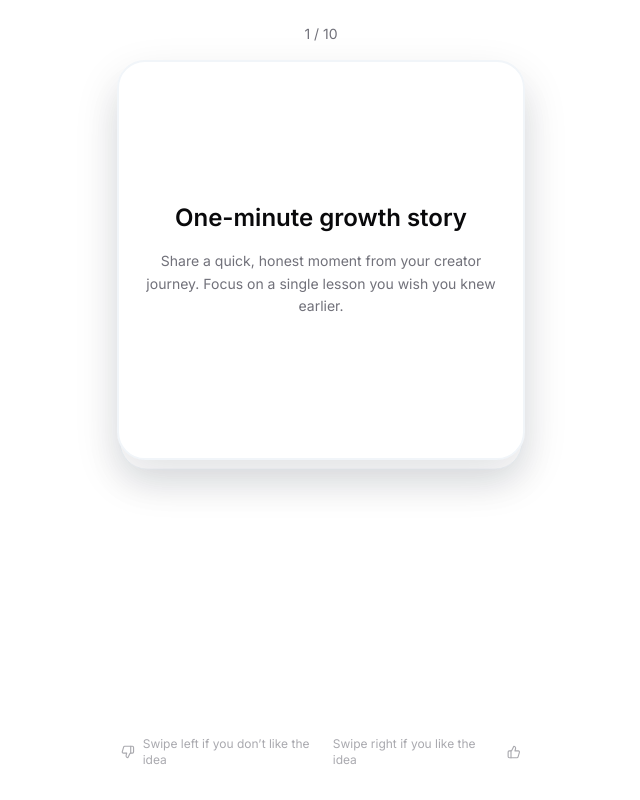
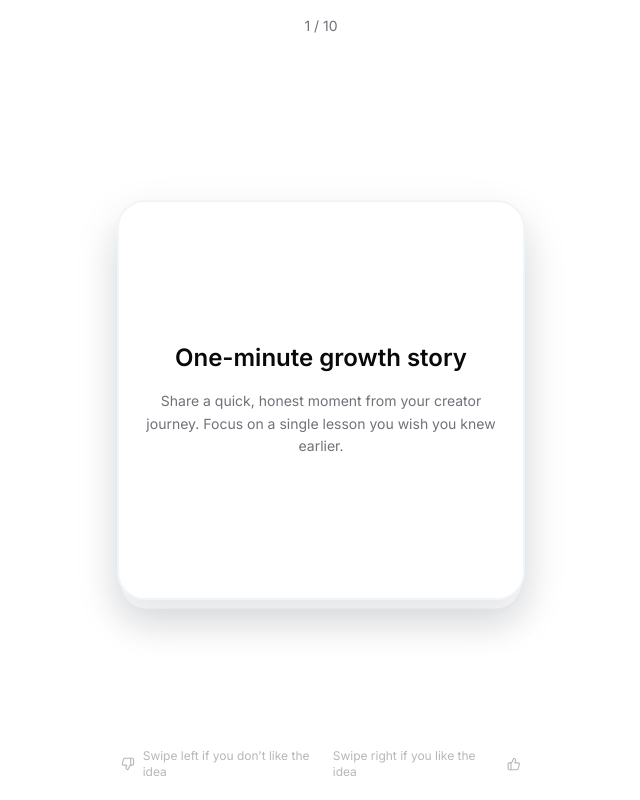
Before and after one commit to valeriya-ruta/ruta-app-demo, a Next.js app: page /reuse in a window 1280 px wide. Shown: the whole page, without its empty margins (319-959 px from the left). Built offline with nearby package versions, Linux system fonts and the light colour scheme.

Commit message:
Making swiping nicer

```diff
--- a/app/reuse/page.tsx
+++ b/app/reuse/page.tsx
@@ -8,7 +8,8 @@ import { useRouter } from "next/navigation";
 
 type IdeaStatus = "accepted" | "rejected";
 
-const SWIPE_THRESHOLD = 140;
+const SWIPE_THRESHOLD_RIGHT = 140; // Like - normal threshold
+const SWIPE_THRESHOLD_LEFT = 90;   // Dislike - easier due to ergonomics
 const MAX_ROTATION = 4;
 const CARD_HEIGHT = 400;
 
@@ -111,9 +112,10 @@ export default function ReusePage() {
     ideas.length
   }`;
 
-  // Compute border color based on swipe direction
-  const borderProgress = Math.min(Math.abs(displayedX) / SWIPE_THRESHOLD, 1);
+  // Compute border color based on swipe direction (use direction-specific thresholds)
   const swipeDirection = displayedX > 0 ? "right" : displayedX < 0 ? "left" : null;
+  const currentThreshold = swipeDirection === "left" ? SWIPE_THRESHOLD_LEFT : SWIPE_THRESHOLD_RIGHT;
+  const borderProgress = Math.min(Math.abs(displayedX) / currentThreshold, 1);
   const borderColor =
     swipeDirection === "right"
       ? `rgba(34, 197, 94, ${borderProgress * 0.9})`
@@ -154,7 +156,9 @@ export default function ReusePage() {
     const deltaY = (event.clientY - startPoint.current.y) * 0.15;
     const clampedY = Math.max(-20, Math.min(20, deltaY));
     setDrag({ x: deltaX, y: clampedY });
-    if (!hasHapticFired && Math.abs(deltaX) >= SWIPE_THRESHOLD) {
+    // Use direction-specific threshold for haptic feedback
+    const threshold = deltaX < 0 ? SWIPE_THRESHOLD_LEFT : SWIPE_THRESHOLD_RIGHT;
+    if (!hasHapticFired && Math.abs(deltaX) >= threshold) {
       if (navigator.vibrate) {
         navigator.vibrate(8);
       }
@@ -164,7 +168,9 @@ export default function ReusePage() {
 
   const handlePointerUp = () => {
     if (!isDragging || isLeaving) return;
-    if (Math.abs(drag.x) >= SWIPE_THRESHOLD) {
+    // Use direction-specific threshold - left swipe is easier
+    const threshold = drag.x < 0 ? SWIPE_THRESHOLD_LEFT : SWIPE_THRESHOLD_RIGHT;
+    if (Math.abs(drag.x) >= threshold) {
       commitSwipe(drag.x > 0 ? "right" : "left");
       return;
     }
@@ -201,7 +207,7 @@ export default function ReusePage() {
   return (
     <AppShell pageTransition="slide-up">
       <div className="flex flex-col min-h-screen w-full max-w-md mx-auto bg-background">
-        <div className="flex items-center justify-center pt-6 pb-4 text-sm text-muted-foreground">
+        <div className="flex items-center justify-center py-4 text-sm text-muted-foreground">
           {progressText}
         </div>
 
@@ -272,9 +278,9 @@ export default function ReusePage() {
           </div>
         ) : (
           <>
-            <div className="flex-1 px-5 pb-6">
+            <div className="flex-1 flex items-center justify-center px-5">
               <div
-                className="relative flex items-center justify-center"
+                className="relative flex items-center justify-center w-full"
                 style={{ height: CARD_HEIGHT }}
               >
                 {nextIdea && (
@@ -324,8 +330,8 @@ export default function ReusePage() {
               </div>
             </div>
 
-            <div className="px-6 pb-8 text-xs text-muted-foreground">
-              <div className="flex items-center justify-between opacity-60">
+            <div className="px-6 pb-5 text-xs text-muted-foreground">
+              <div className="flex items-center justify-between opacity-50">
                 <div className="flex items-center gap-2">
                   <ThumbsDown className="h-3.5 w-3.5" />
                   <span>Swipe left if you don’t like the idea</span>
```
